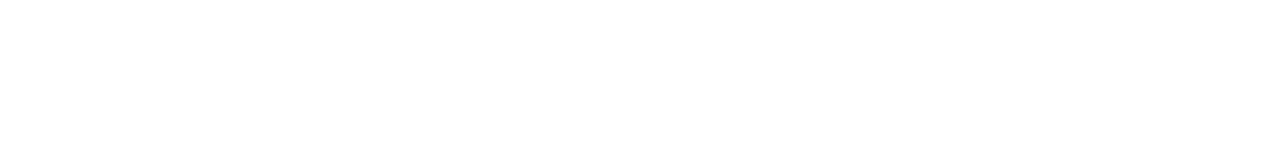
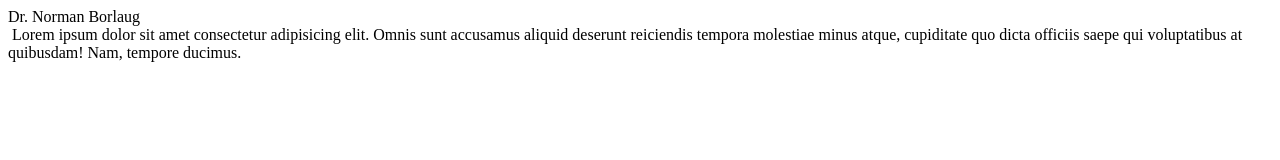
Before and after one commit to jaimevillegas/Trials_Jaime_Jose, a plain HTML site: page index.html in a window 1280 px wide. Drawn offline with Linux system fonts and the light colour scheme.

Commit message:
first 5 points

```diff
--- a/index.html
+++ b/index.html
@@ -4,5 +4,18 @@
     <title>Build a Tribute Page</title>
 </head>
 <body>
-
+    <main id="main">
+        <element id="title">Dr. Norman Borlaug</element>
+        <div id="img-div">
+            <img id="image">
+            <element id="img-caption">Lorem ipsum dolor
+                sit amet consectetur adipisicing elit.
+                Omnis sunt accusamus aliquid deserunt
+                reiciendis tempora molestiae minus atque,
+                cupiditate quo dicta officiis saepe qui
+                voluptatibus at quibusdam! Nam, tempore
+                ducimus.
+            </element>
+        </div>
+    </main>
 </body>
```
